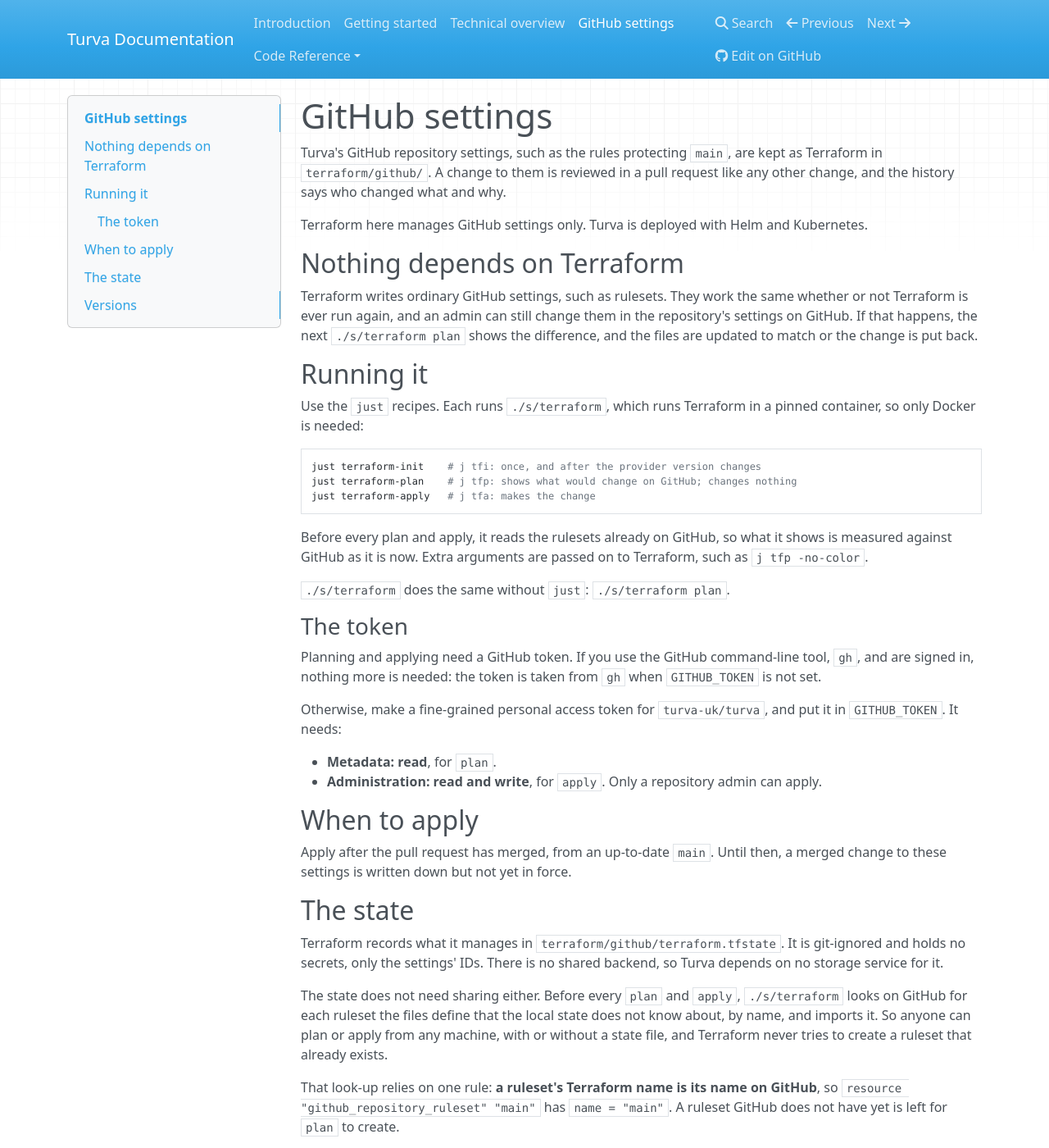
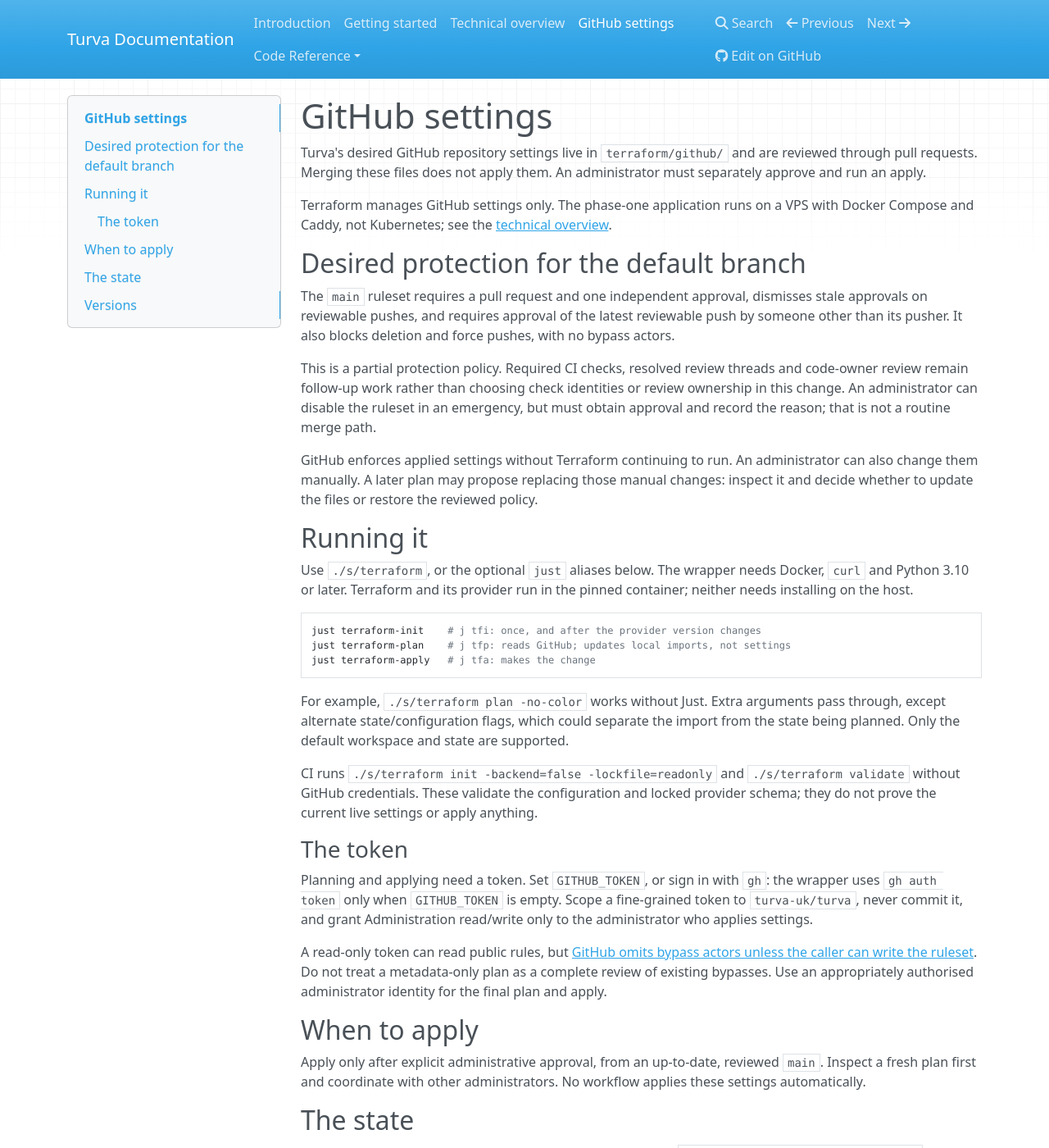
Before and after one commit to turva-uk/turva, an MkDocs documentation site: the page built from docs/docs/github-settings.md, in a window 1280 px wide and 1400 px high. Shown: the whole window at 82% size. Built offline with MkDocs 1.6.1, drawn with Linux system fonts in a browser that asks for light colours; nearby versions of some CDN libraries; some of the changed text lies outside the part shown.

Commit message:
fix(terraform): refuse ambiguous or mismatched ruleset imports
Validate paginated repository-owned ruleset identities before any import, and keep discovery and planning on the same default workspace and state. Add credential-free schema validation, regression coverage and accurate deployment/state documentation.

Repository administration only: clinical permissions, Git evidence writes and risk calculations are unchanged, so SAFETY.md needs no change. No live Terraform plan or apply was run.

````diff
--- a/docs/docs/github-settings.md
+++ b/docs/docs/github-settings.md
@@ -1,81 +1,52 @@
 # GitHub settings
 
-Turva's GitHub repository settings, such as the rules protecting `main`, are
-kept as Terraform in `terraform/github/`. A change to them is reviewed in a
-pull request like any other change, and the history says who changed what
-and why.
+Turva's desired GitHub repository settings live in `terraform/github/` and are reviewed through pull requests. Merging these files does not apply them. An administrator must separately approve and run an apply.
 
-Terraform here manages GitHub settings only. Turva is deployed with Helm and
-Kubernetes.
+Terraform manages GitHub settings only. The phase-one application runs on a VPS with Docker Compose and Caddy, not Kubernetes; see the [technical overview](technical-overview.md).
 
-## Nothing depends on Terraform
+## Desired protection for the default branch
 
-Terraform writes ordinary GitHub settings, such as rulesets. They work the
-same whether or not Terraform is ever run again, and an admin can still
-change them in the repository's settings on GitHub. If that happens, the
-next `./s/terraform plan` shows the difference, and the files are updated
-to match or the change is put back.
+The `main` ruleset requires a pull request and one independent approval, dismisses stale approvals on reviewable pushes, and requires approval of the latest reviewable push by someone other than its pusher. It also blocks deletion and force pushes, with no bypass actors.
+
+This is a partial protection policy. Required CI checks, resolved review threads and code-owner review remain follow-up work rather than choosing check identities or review ownership in this change. An administrator can disable the ruleset in an emergency, but must obtain approval and record the reason; that is not a routine merge path.
+
+GitHub enforces applied settings without Terraform continuing to run. An administrator can also change them manually. A later plan may propose replacing those manual changes: inspect it and decide whether to update the files or restore the reviewed policy.
 
 ## Running it
 
-Use the `just` recipes. Each runs `./s/terraform`, which runs Terraform in a
-pinned container, so only Docker is needed:
+Use `./s/terraform`, or the optional `just` aliases below. The wrapper needs Docker, `curl` and Python 3.10 or later. Terraform and its provider run in the pinned container; neither needs installing on the host.
 
 ```bash
 just terraform-init    # j tfi: once, and after the provider version changes
-just terraform-plan    # j tfp: shows what would change on GitHub; changes nothing
+just terraform-plan    # j tfp: reads GitHub; updates local imports, not settings
 just terraform-apply   # j tfa: makes the change
 ```
 
-Before every plan and apply, it reads the rulesets already on GitHub, so
-what it shows is measured against GitHub as it is now. Extra arguments are
-passed on to Terraform, such as `j tfp -no-color`.
+For example, `./s/terraform plan -no-color` works without Just. Extra arguments pass through, except alternate state/configuration flags, which could separate the import from the state being planned. Only the default workspace and state are supported.
 
-`./s/terraform` does the same without `just`: `./s/terraform plan`.
+CI runs `./s/terraform init -backend=false -lockfile=readonly` and `./s/terraform validate` without GitHub credentials. These validate the configuration and locked provider schema; they do not prove the current live settings or apply anything.
 
 ### The token
 
-Planning and applying need a GitHub token. If you use the GitHub
-command-line tool, `gh`, and are signed in, nothing more is needed: the
-token is taken from `gh` when `GITHUB_TOKEN` is not set.
+Planning and applying need a token. Set `GITHUB_TOKEN`, or sign in with `gh`: the wrapper uses `gh auth token` only when `GITHUB_TOKEN` is empty. Scope a fine-grained token to `turva-uk/turva`, never commit it, and grant Administration read/write only to the administrator who applies settings.
 
-Otherwise, make a fine-grained personal access token for `turva-uk/turva`,
-and put it in `GITHUB_TOKEN`. It needs:
-
-- **Metadata: read**, for `plan`.
-- **Administration: read and write**, for `apply`. Only a repository admin
-  can apply.
+A read-only token can read public rules, but [GitHub omits bypass actors unless the caller can write the ruleset](https://docs.github.com/en/rest/repos/rules#get-a-repository-ruleset). Do not treat a metadata-only plan as a complete review of existing bypasses. Use an appropriately authorised administrator identity for the final plan and apply.
 
 ## When to apply
 
-Apply after the pull request has merged, from an up-to-date `main`. Until then,
-a merged change to these settings is written down but not yet in force.
+Apply only after explicit administrative approval, from an up-to-date, reviewed `main`. Inspect a fresh plan first and coordinate with other administrators. No workflow applies these settings automatically.
 
 ## The state
 
-Terraform records what it manages in `terraform/github/terraform.tfstate`.
-It is git-ignored and holds no secrets, only the settings' IDs. There is no
-shared backend, so Turva depends on no storage service for it.
+Terraform records IDs and configuration in the local, ignored `terraform/github/terraform.tfstate`. Treat state, variable files and saved plans as private, not as guaranteed secret-free files. Use the ignored `.tfplan` extension for saved plans; arbitrary output names are not automatically ignored. There is no shared backend or cross-machine lock: only one administrator should apply at a time.
 
-The state does not need sharing either. Before every `plan` and `apply`,
-`./s/terraform` looks on GitHub for each ruleset the files define that the
-local state does not know about, by name, and imports it. So anyone can
-plan or apply from any machine, with or without a state file, and Terraform
-never tries to create a ruleset that already exists.
+Before each plan and apply, the wrapper discovers existing repository-owned rulesets over all API pages, then imports any missing from local state. Inherited organisation rulesets are not adopted. Duplicate names, incomplete identities, wrong targets and failed or excessive pagination stop the operation before importing anything. This reduces duplicate creation; it cannot prevent another administrator changing GitHub between discovery and apply.
 
-That look-up relies on one rule: **a ruleset's Terraform name is its name
-on GitHub**, so `resource "github_repository_ruleset" "main"` has
-`name = "main"`. A ruleset GitHub does not have yet is left for `plan` to
-create.
+The supported configuration uses ordinary top-level `github_repository_ruleset` blocks whose literal Terraform label equals the GitHub name, such as `resource "github_repository_ruleset" "main"` with `name = "main"`. Keep names unique. Computed names, modules, additional resource types or a different state layout need a wrapper change and regression tests before use. A name absent from GitHub is left for Terraform to propose creating.
 
-If Terraform later manages other kinds of setting, `./s/terraform` needs a
-look-up for each kind as well. `s/tests/terraform.bats` tests the one for
-rulesets.
+`s/tests/terraform.bats` tests discovery and refusal paths with stand-ins; it makes no real GitHub changes.
 
 ## Versions
 
-- **Terraform** - the image in `.pre-commit-config.yaml`, pinned by digest.
-  The same image runs the format check in `./s/lint` and in CI.
-- **The GitHub provider** - pinned in `terraform/github/versions.tf`, with
-  its checksums in `terraform/github/.terraform.lock.hcl`, which is
-  committed.
+- **Terraform** - the image in `.pre-commit-config.yaml`, pinned by digest. The same image runs formatting, validation and the administrative wrapper.
+- **The GitHub provider** - pinned in `terraform/github/versions.tf`, with committed checksums in `terraform/github/.terraform.lock.hcl`.
````
Also changed, not shown: README.md, s/README.md, 8 other files.
